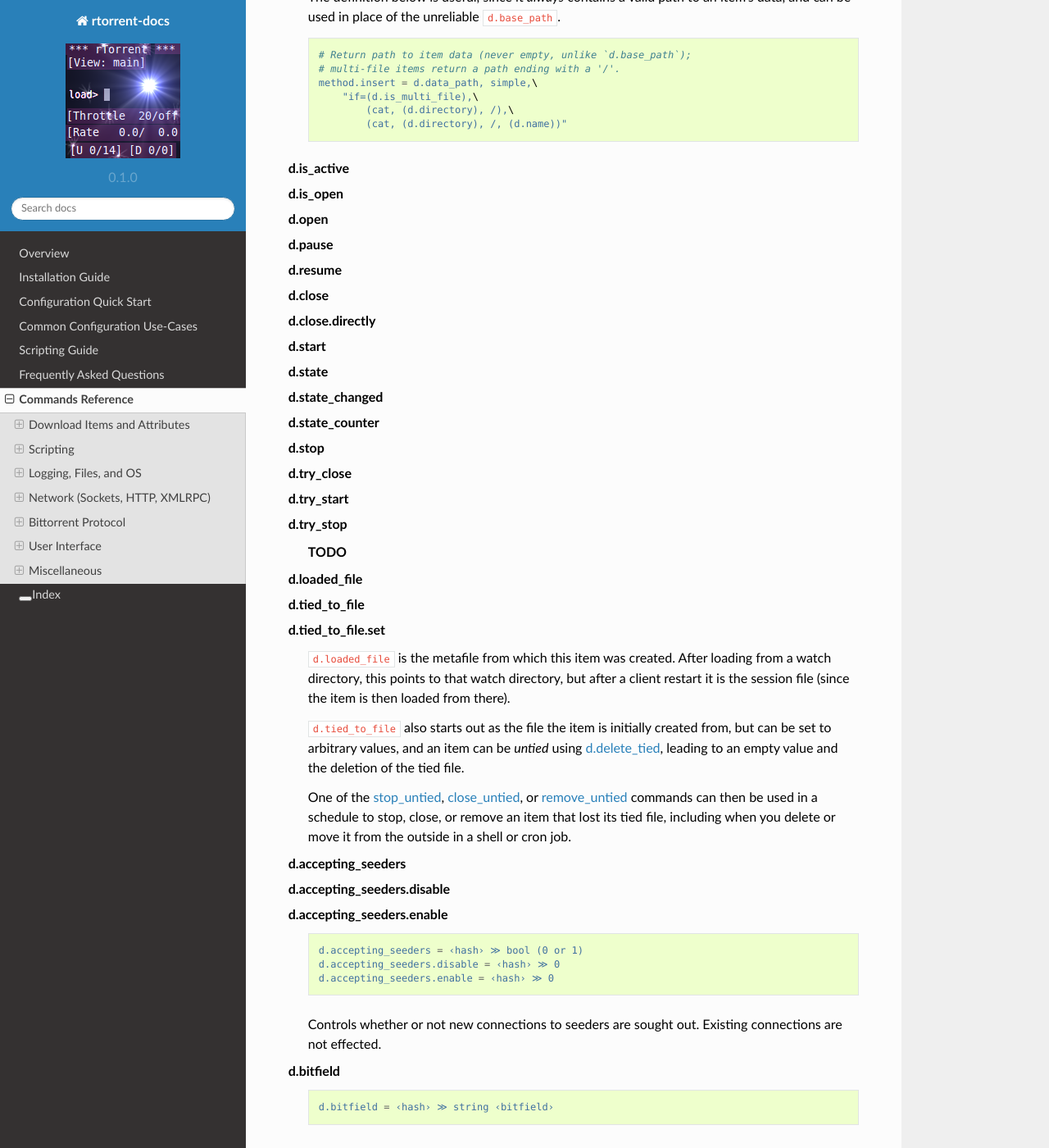
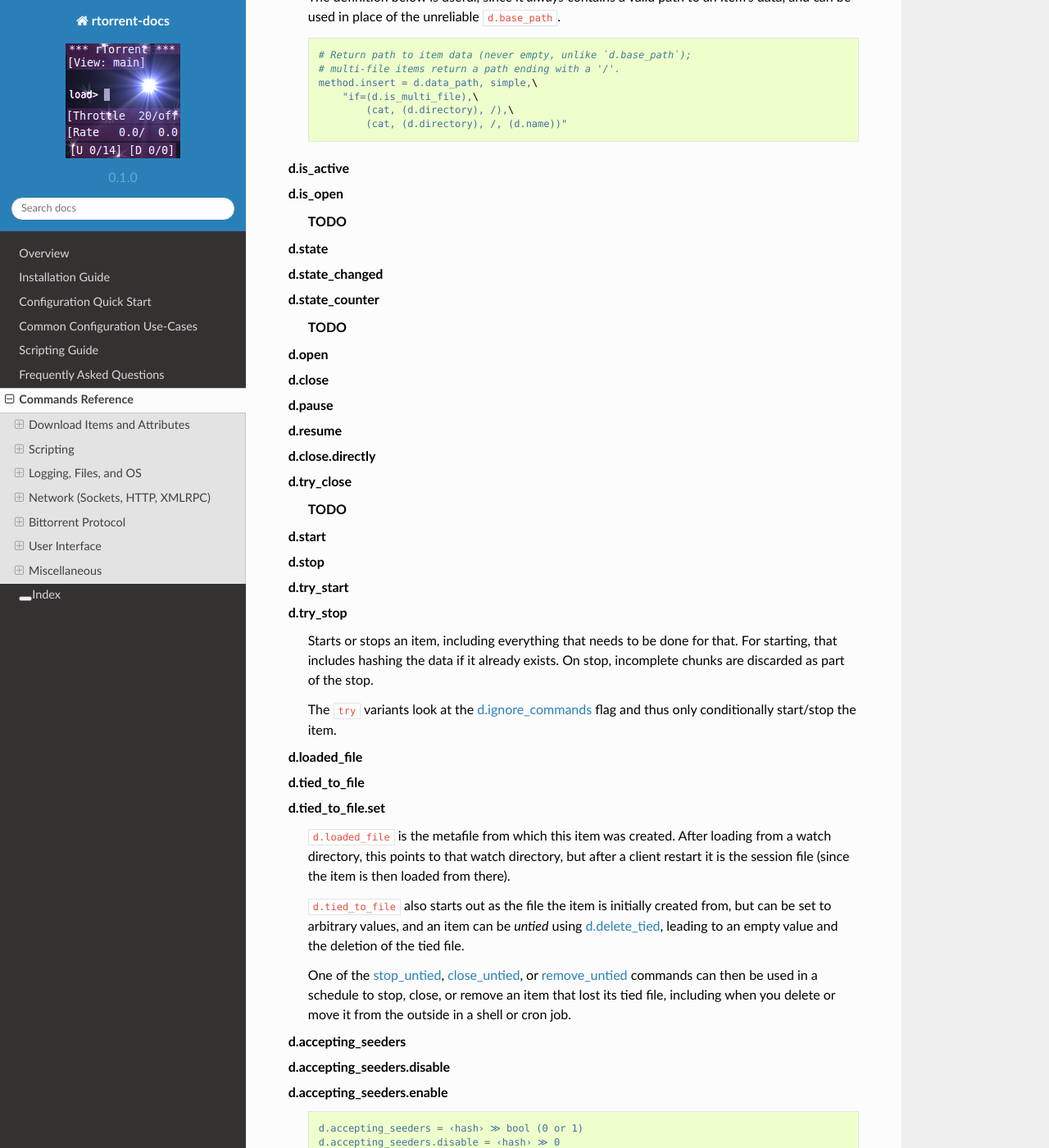
Before and after one commit to rtorrent-community/rtorrent-docs, a Sphinx documentation site: the page built from docs/cmd-ref.rst, in a window 1280 px wide and 1400 px high, scrolled down 3733 px. Shown: the whole window at 82% size. Built offline with Sphinx 7.4.7 and the Read the Docs theme 2.0.0, drawn with Linux system fonts in a browser that asks for light colours; some of the changed text lies outside the part shown.

Commit message:
start / stop / ignore_commands

```diff
--- a/docs/include-cmd-items.rst
+++ b/docs/include-cmd-items.rst
@@ -134,22 +134,35 @@
 
     d.is_active
     d.is_open
-    d.open
-    d.pause
-    d.resume
-    d.close
-    d.close.directly
-    d.start
+
+        **TODO**
+
     d.state
     d.state_changed
     d.state_counter
+
+        **TODO**
+
+    d.open
+    d.close
+    d.pause
+    d.resume
+    d.close.directly
+    d.try_close
+
+        **TODO**
+
+    d.start
     d.stop
-    d.try_close
     d.try_start
     d.try_stop
 
-        **TODO**
+        Starts or stops an item, including everything that needs to be done for that.
+        For starting, that includes hashing the data if it already exists.
+        On stop, incomplete chunks are discarded as part of the stop.
 
+        The ``try`` variants look at the :term:`d.ignore_commands` flag
+        and thus only conditionally start/stop the item.
 
     d.loaded_file
     d.tied_to_file
@@ -231,8 +244,15 @@
         **TODO**
 
     d.complete
+    d.incomplete
 
-        **TODO**
+       .. code-block:: ini
+
+            d.complete = ‹hash› ≫ bool (0 or 1)
+            d.incomplete = ‹hash› ≫ bool (0 or 1)
+
+        Indicates whether an item is complete (100% done) or not.
+
 
     d.completed_bytes
     d.completed_chunks
@@ -397,6 +417,7 @@
        - ``2``: If :term:`pieces.hash.on_completion` is enabled, the torrent is in the middle
          of hashing due to the finish event, and at the end, will be checked for completeness
        - ``3``: A rehash is occurring (i.e. the torrent has already been marked as complete once)
+
        See also: :term:`d.is_hash_checking`
 
     d.hashing_failed
@@ -413,11 +434,16 @@
     d.ignore_commands
     d.ignore_commands.set
 
-        **TODO**
+       .. code-block:: ini
 
-    d.incomplete
+            d.ignore_commands = ‹hash› ≫ bool (0 or 1)
+            d.ignore_commands.set = ‹hash›, bool (0 or 1) ≫ 0
 
-        **TODO**
+        The ignore flag controls the :term:`d.try_close`, :term:`d.try_start`, and :term:`d.try_stop`
+        commands, and if set to true exclude the item at hand from reacting to those commands.
+
+        One use of that is being able to exclude items from ratio control, if you use the ``try``
+        versions in :term:`group.seeding.ratio.command` definitions.
 
     d.is_hash_checked
     d.is_hash_checking
```
